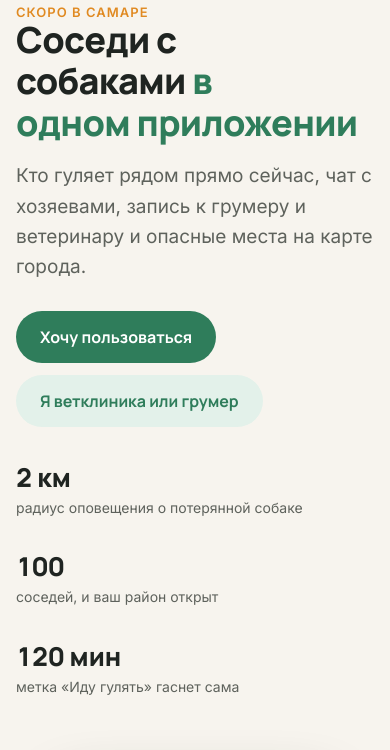
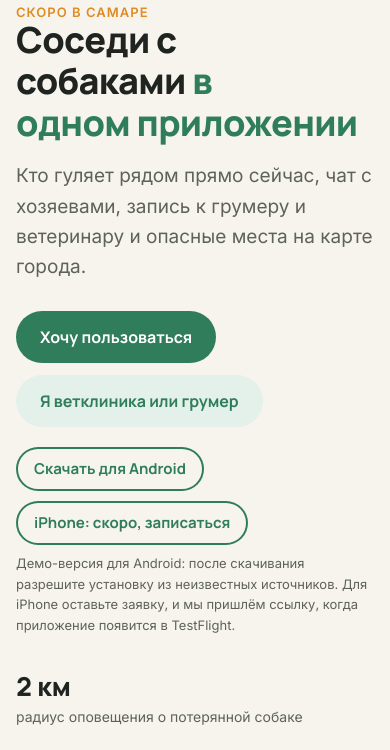
Before and after one commit to evgeniykorobach-eng/gulyaem, a plain HTML site: page index.html in a window 390 px wide. Shown: the part 90-840 px from the top of the page. Drawn offline with Linux system fonts and the light colour scheme.

Commit message:
Кнопки «Скачать для Android» и «iPhone: скоро, записаться»
APK лежит в GitHub Release android-0.1.0, ссылка latest/download постоянная.

Co-Authored-By: Claude Opus 5.5 <noreply@anthropic.com>

```diff
--- a/index.html
+++ b/index.html
@@ -61,6 +61,9 @@ p { margin: 0; }
 .btn { display: inline-flex; align-items: center; justify-content: center; gap: 8px; min-height: 52px; padding: 0 24px; border-radius: 999px; font: 700 16px var(--display); text-decoration: none; border: 0; cursor: pointer; }
 .btn-primary { background: var(--green); color: var(--on-green); }
 .btn-soft { background: var(--green-soft); color: var(--green); }
+.get-app { margin-top: 20px; display: flex; flex-wrap: wrap; gap: 10px; }
+.btn-store { min-height: 44px; padding: 0 18px; font-size: 15px; background: transparent; color: var(--green); box-shadow: inset 0 0 0 2px var(--green); }
+.get-app-note { margin-top: 8px; font-size: 13px; color: var(--muted); max-width: 46ch; }
 .btn:focus-visible { outline: 3px solid var(--orange); outline-offset: 3px; }
 .stats { margin-top: 32px; display: flex; flex-wrap: wrap; gap: 28px; }
 .stat b { display: block; font: 800 26px var(--display); font-variant-numeric: tabular-nums; }
@@ -126,6 +129,11 @@ footer a { color: var(--green); }
         <a class="btn btn-primary" href="#signup">Хочу пользоваться</a>
         <a class="btn btn-soft" href="#business">Я ветклиника или грумер</a>
       </div>
+      <div class="get-app" aria-label="Скачать приложение">
+        <a class="btn btn-store" href="https://github.com/evgeniykorobach-eng/gulyaem/releases/latest/download/gulyaem-vmeste.apk">Скачать для Android</a>
+        <a class="btn btn-store" href="https://t.me/gulyaem_samara_bot?start=owner" target="_blank" rel="noopener">iPhone: скоро, записаться</a>
+      </div>
+      <p class="get-app-note">Демо-версия для Android: после скачивания разрешите установку из неизвестных источников. Для iPhone оставьте заявку, и мы пришлём ссылку, когда приложение появится в TestFlight.</p>
       <div class="stats" aria-label="Что уже есть в приложении">
         <div class="stat"><b>2 км</b><span>радиус оповещения о потерянной собаке</span></div>
         <div class="stat"><b>100</b><span>соседей, и ваш район открыт</span></div>
```
